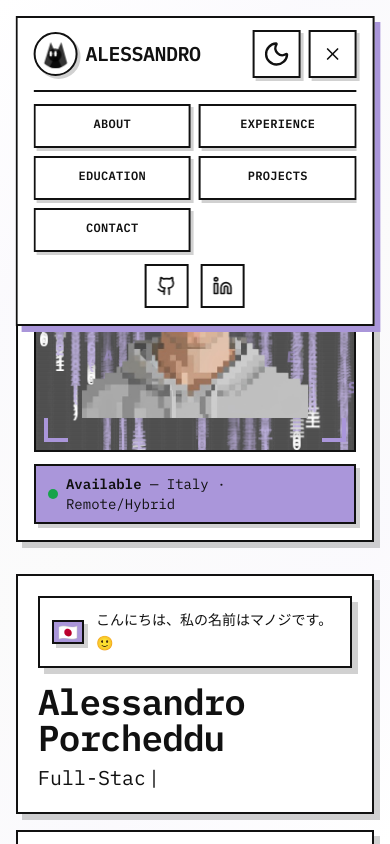
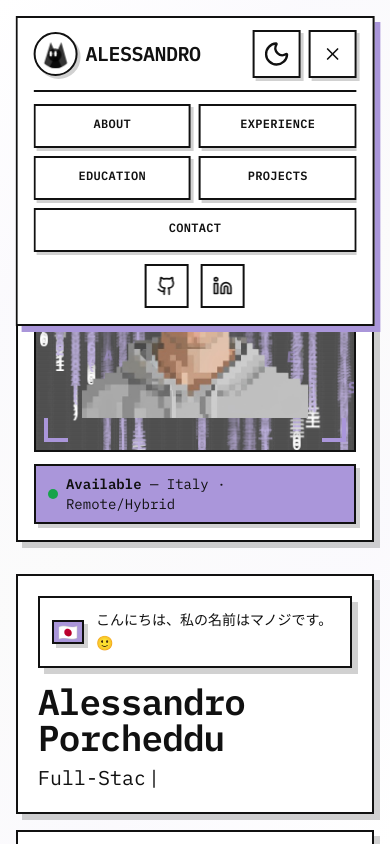
Before and after one commit to D3stan/portfolio, a React (Vite) app: page / in a window 390 px wide. Both pictures are taken after a click on the button 332 px from the left and 54 px from the top of the page. Shown: the top 844 px of the page. Built offline with nearby package versions, Linux system fonts and the light colour scheme.

Commit message:
navbar button full length

```diff
--- a/src/components/Navbar.jsx
+++ b/src/components/Navbar.jsx
@@ -81,8 +81,11 @@ export default function Navbar() {
         >
           <div className="pt-3 border-t-2 border-border mt-3">
             <ul className="grid grid-cols-2 gap-2">
-              {NAV_LINKS.map((l) => (
-                <li key={l.id}>
+              {NAV_LINKS.map((l, index) => (
+                <li
+                  key={l.id}
+                  className={NAV_LINKS.length % 2 !== 0 && index === NAV_LINKS.length - 1 ? "col-span-2" : ""}
+                >
                   <a
                     href={`#${l.id}`}
                     onClick={closeMenu}
```
